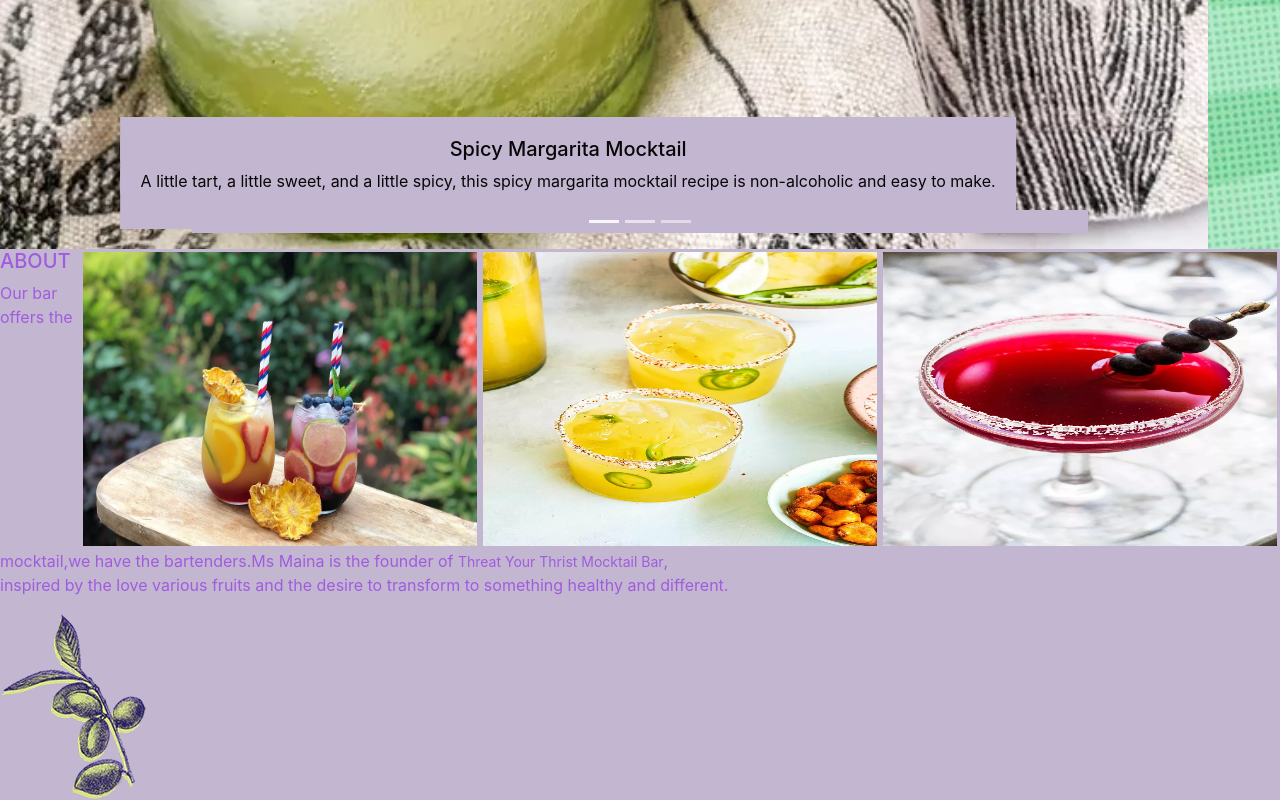
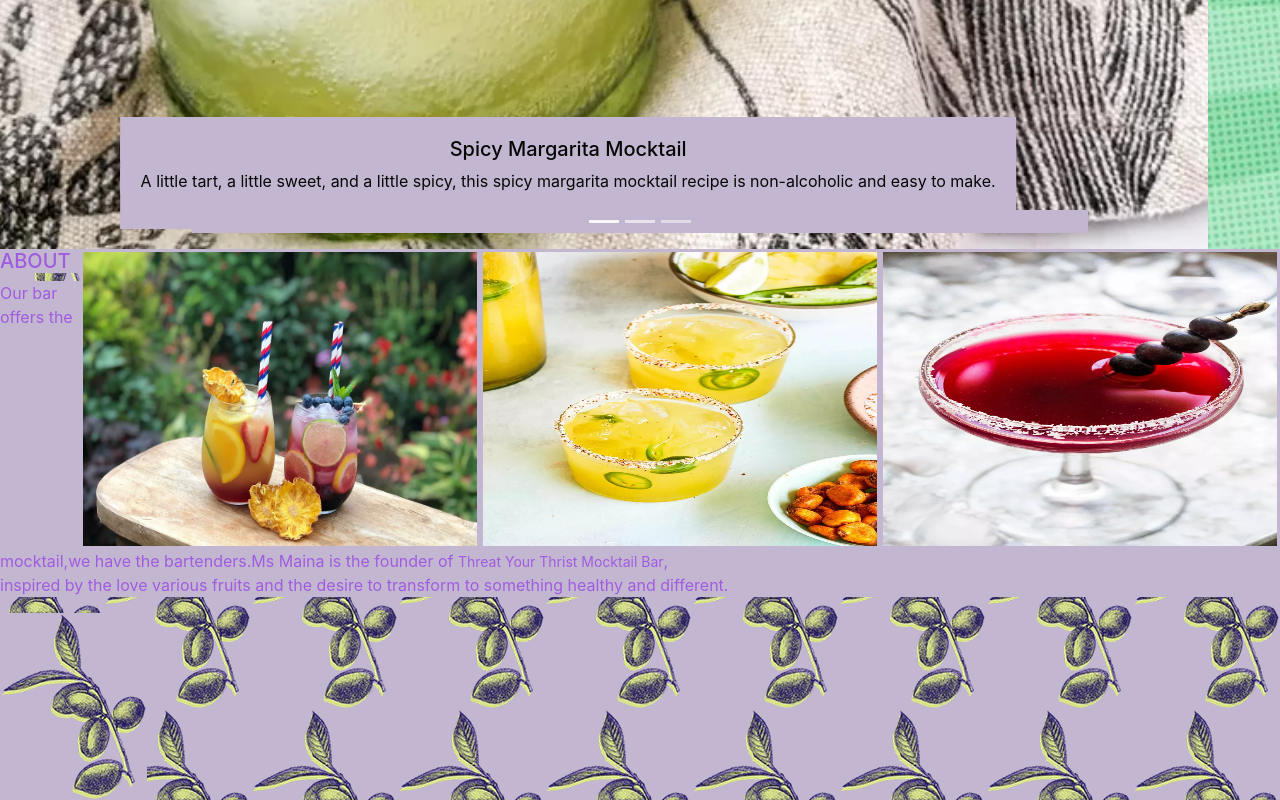
Before and after one commit to Maina19mary/mocktail-house, a plain HTML site: page index.html in a window 1280 px wide. Shown: the part 732-1532 px from the top of the page. Drawn offline with nearby package versions, Linux system fonts and the light colour scheme.

Commit message:
Update index.css

```diff
--- a/index.css
+++ b/index.css
@@ -9,7 +9,11 @@
 h1:hover{
     font-weight: 200;
 }
+#section2{
+    background-image: url(./back-1.jpg);
 
+    background-position: right 75%;
+}
 @keyframes twinkle {
     0% { color: red; }
     20% { color: orange; }
```
